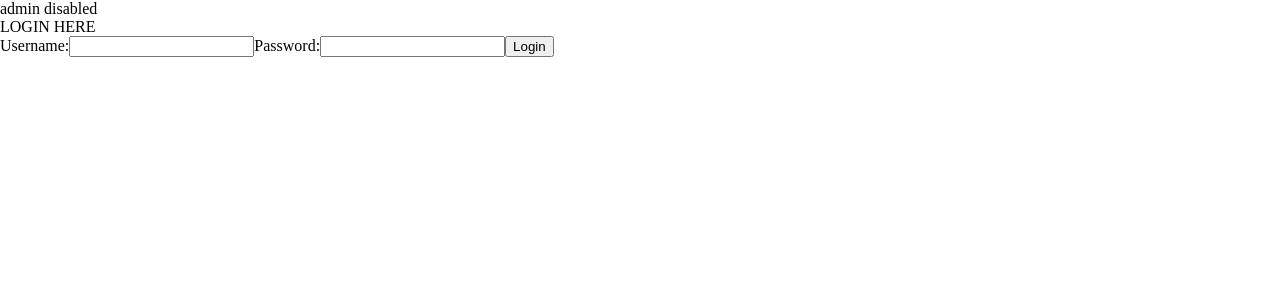
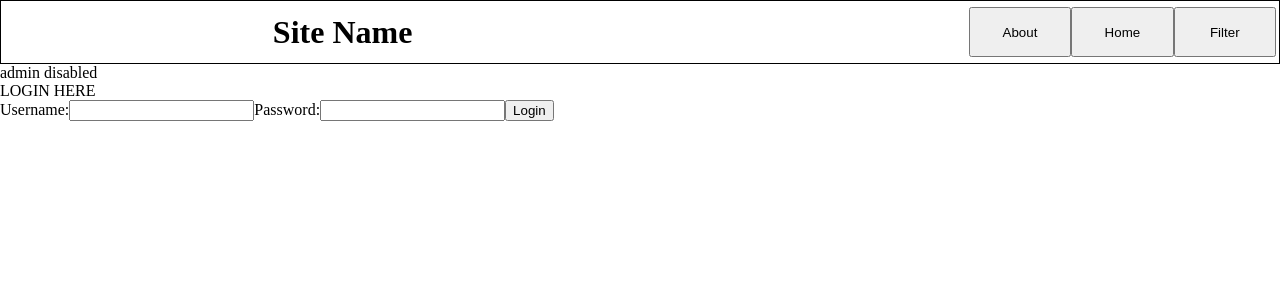
Before and after one commit to seanwangelin/paddySite, a React (Create React App) app: page / in a window 1280 px wide. Shown: the top 300 px of the page. Built offline with nearby package versions, Linux system fonts and the light colour scheme; no server answers.

Commit message:
oops. did some header stuff

```diff
--- a/src/components/App.js
+++ b/src/components/App.js
@@ -10,6 +10,7 @@ import "../style/App.css";
 import { default as HomePage } from "./HomePage";
 import { default as SinglePost } from "./SinglePost";
 import { default as NewPost } from "./NewPost";
+import { default as Header } from "./Header";
 
 const App = () => {
   const [APIHealth, setAPIHealth] = useState("");
@@ -133,6 +134,7 @@ const App = () => {
 
   return (
     <>
+    <Header />
       <Routes>
         <Route
           path="/"
--- /dev/null
+++ b/src/components/Header.js
@@ -0,0 +1,18 @@
+import { React, useState, useEffect } from "react";
+
+import "../style/Header.css";
+
+export default function HomePage() {
+  return (
+    <div id="headerContainer">
+      <div id="headerLayout">
+        <h1>Site Name</h1>
+        <div id="headerButtons">
+          <button>About</button>
+          <button>Home</button>
+          <button>Filter</button>
+        </div>
+      </div>
+    </div>
+  );
+}
--- /dev/null
+++ b/src/style/Header.css
@@ -0,0 +1,29 @@
+h1 {
+
+}
+
+#headerContainer {
+    width: 100%;
+    height: 5vw;
+    border: thin solid black;
+}
+
+#headerLayout {
+    display: flex;
+    justify-content: space-around;
+    height: 100%;
+    align-items: center;
+    gap: 1vw;
+    padding: .5vw 0
+}
+
+#headerButtons {
+    margin-right: -21vw;
+    display: flex;
+    align-items: stretch;
+    height: 100%;
+}
+
+#headerLayout button {
+    width: 8vw;
+}
```
